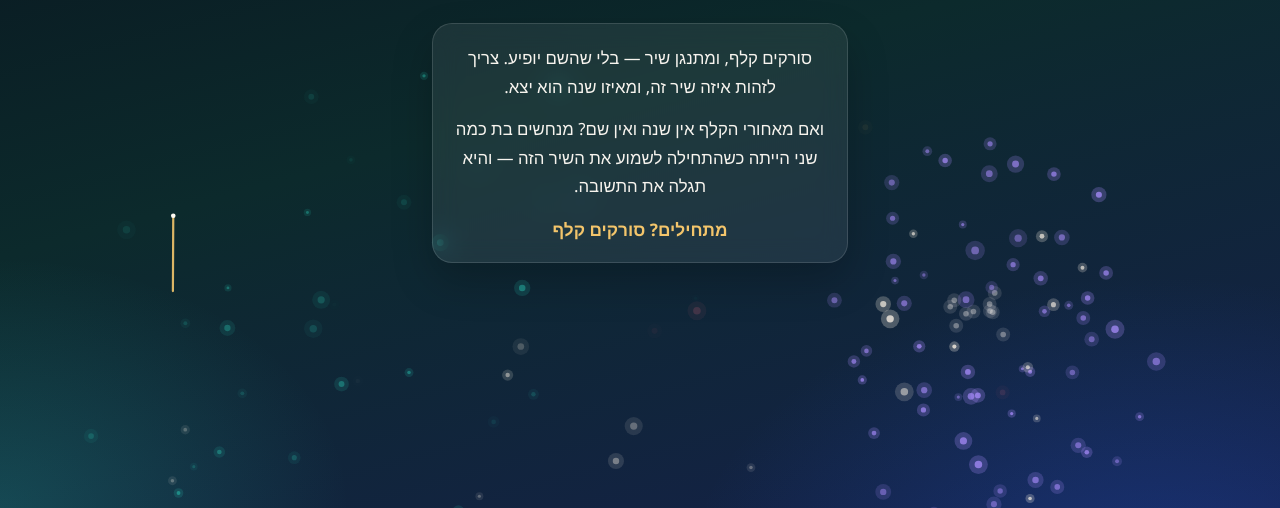
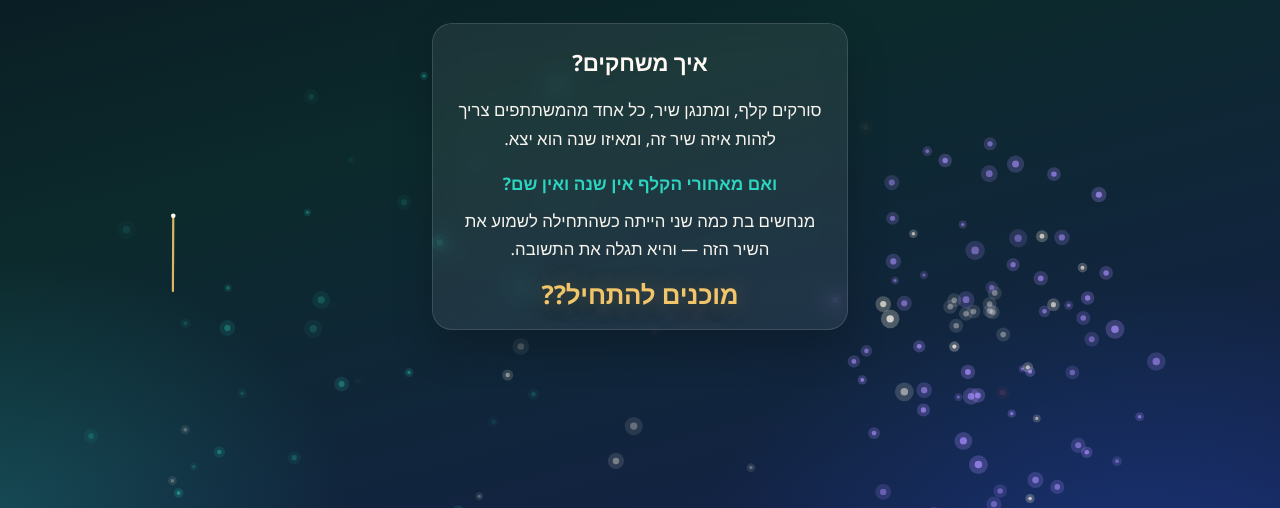
Before and after one commit to shanibirthday/shanibirthday.github.io, a plain HTML site: page index.html in a window 1280 px wide. Shown: the part 292-800 px from the top of the page. Drawn offline with Linux system fonts and the light colour scheme.

Commit message:
Update homepage text

```diff
--- a/index.html
+++ b/index.html
@@ -288,13 +288,29 @@
     line-height: 1.7;
     text-align: center;
   }
+  .rules h2 {
+    margin: 0 0 14px;
+    font-size: clamp(1.22rem, 5.2vw, 1.4rem);
+    font-weight: 800;
+    letter-spacing: -.01em;
+    color: #fffaf3;
+  }
   .rules p { margin: 0 0 14px; }
   .rules p:last-child { margin: 0; }
+  .rules .question {
+    margin: 16px 0 8px;
+    font-weight: 700;
+    color: var(--teal);
+    font-size: 1.08rem;
+  }
   .rules .cta {
-    margin-top: 16px;
+    margin-top: 18px;
     color: var(--gold);
-    font-weight: 700;
-    font-size: 1.08rem;
+    font-weight: 800;
+    font-size: clamp(1.35rem, 6.2vw, 1.62rem);
+    letter-spacing: -.01em;
+    line-height: 1.3;
+    text-shadow: 0 0 22px rgba(243,197,107,.35), 0 6px 18px rgba(0,0,0,.28);
   }
   @media (prefers-reduced-motion: reduce) {
     .home-vinyl { animation: none; }
@@ -308,9 +324,11 @@
     <h1 class="home-title">Shani's Birthday Game</h1>
     <p class="home-sub" lang="he" dir="rtl">יום הולדת שמח שני 🎂</p>
     <div class="rules" dir="rtl">
-      <p>סורקים קלף, ומתנגן שיר — בלי שהשם יופיע. צריך לזהות איזה שיר זה, ומאיזו שנה הוא יצא.</p>
-      <p>ואם מאחורי הקלף אין שנה ואין שם? מנחשים בת כמה שני הייתה כשהתחילה לשמוע את השיר הזה — והיא תגלה את התשובה.</p>
-      <p class="cta">מתחילים? סורקים קלף</p>
+      <h2>איך משחקים?</h2>
+      <p>סורקים קלף, ומתנגן שיר, כל אחד מהמשתתפים צריך לזהות איזה שיר זה, ומאיזו שנה הוא יצא.</p>
+      <p class="question">ואם מאחורי הקלף אין שנה ואין שם?</p>
+      <p>מנחשים בת כמה שני הייתה כשהתחילה לשמוע את השיר הזה — והיא תגלה את התשובה.</p>
+      <p class="cta">מוכנים להתחיל??</p>
     </div>
   </section>
   <div id="player">
```
